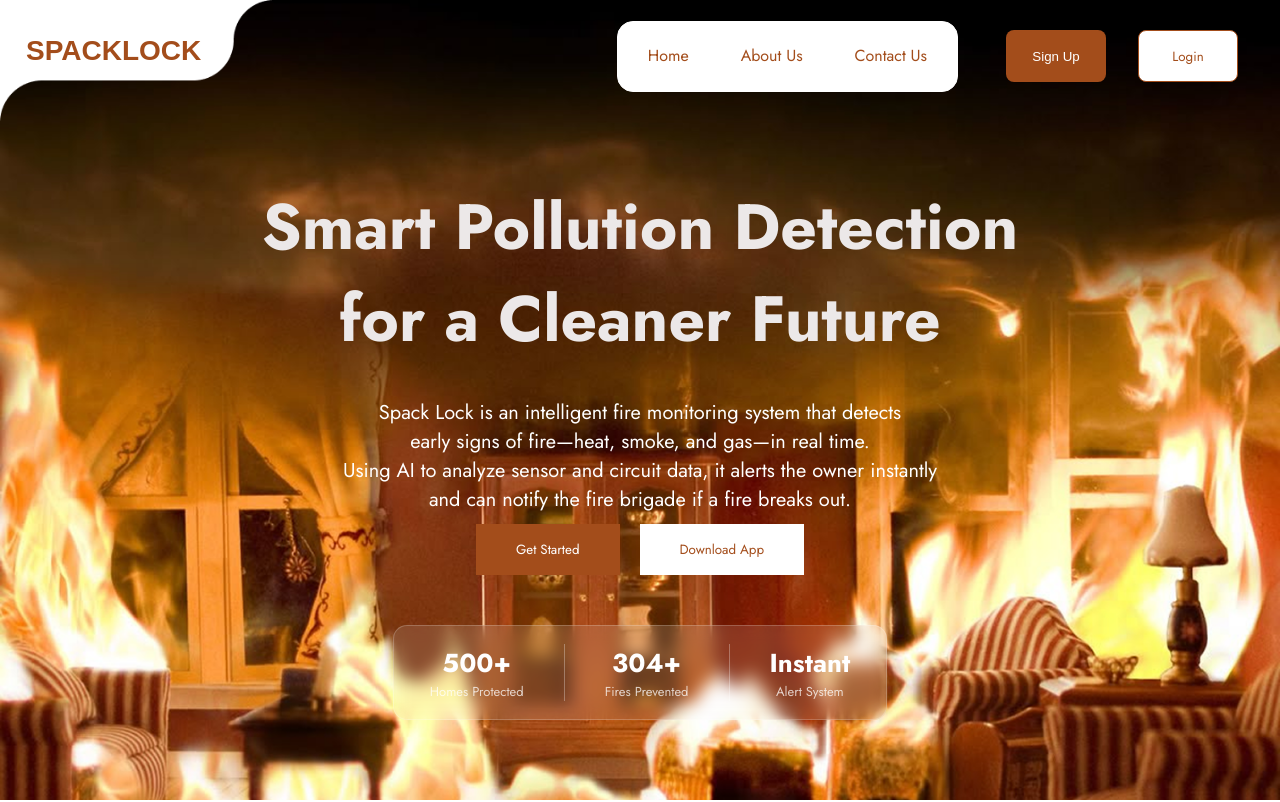
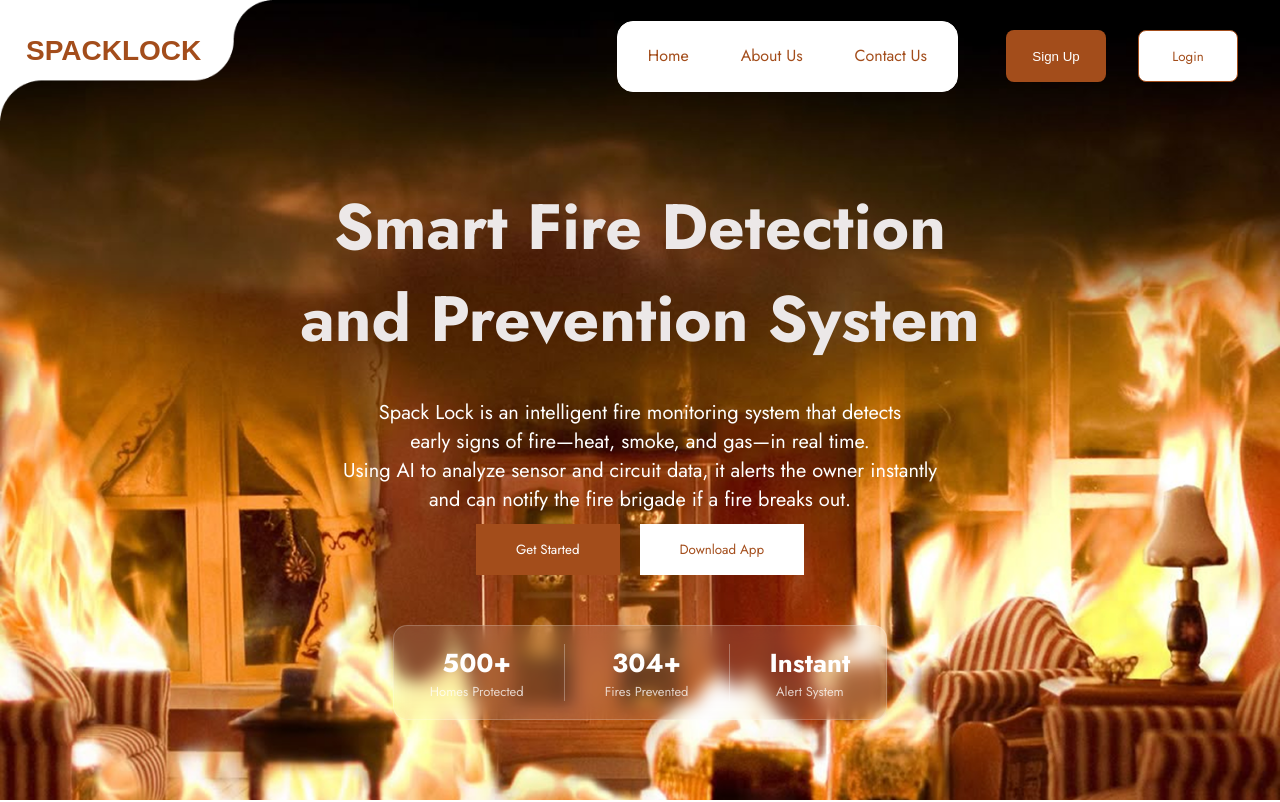
Before and after one commit to janebatakariza-hue/spacklock, a React (Vite) app: page / in a window 1280 px wide. Shown: the top 802 px of the page. Built offline with nearby package versions, Linux system fonts and the light colour scheme; a web font is replaced by a local one.

Commit message:
now pushed

```diff
--- a/src/landingpage.tsx
+++ b/src/landingpage.tsx
@@ -85,8 +85,8 @@ function LandingPage() {
 
         <div className="herosection">
           <h1 className="smartone">
-            Smart Pollution Detection <br />
-            for a Cleaner Future
+            Smart Fire Detection <br />
+            and Prevention System
           </h1>
           <br />
           <p className="hero-description">
```
